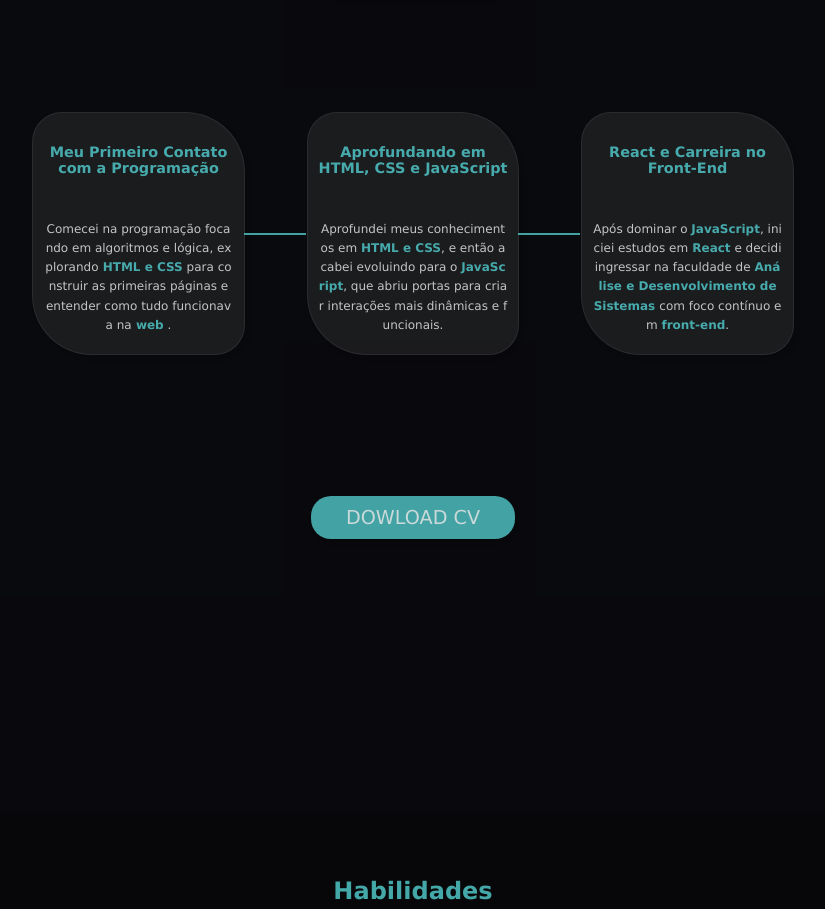
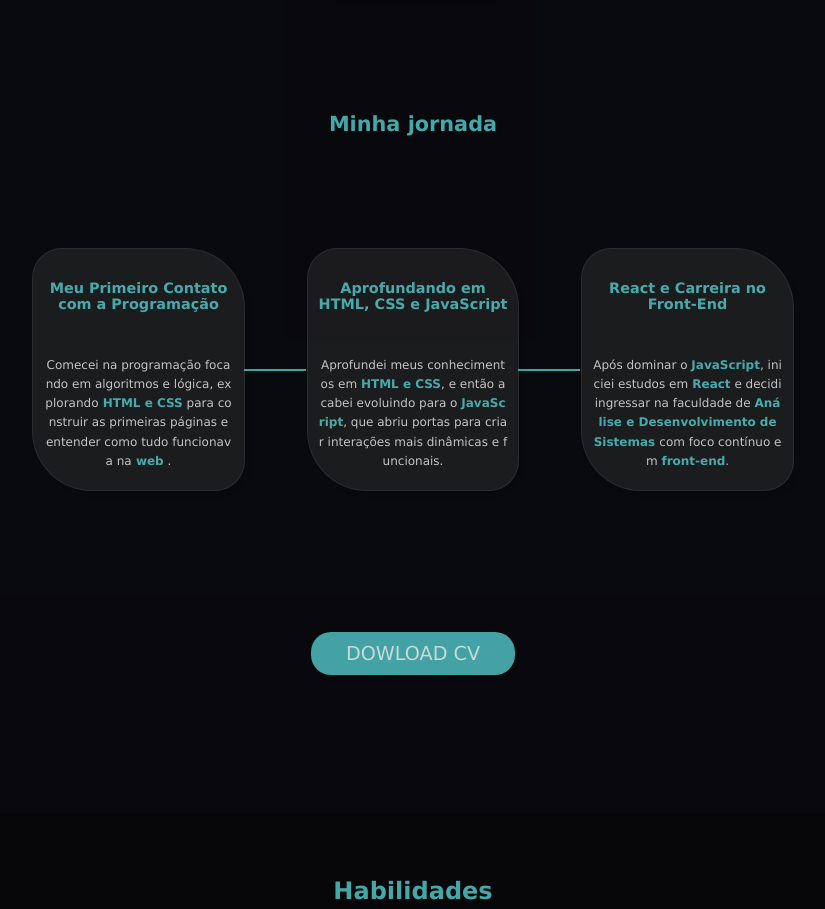
Before and after one commit to diegoramosds/projeto-portfolio, a React (Vite) app in the folder projeto-portfolio/: page / in a window 1280 px wide. Shown: the part 1437-2346 px from the top of the page, without its empty margins (227-1052 px from the left). Built offline with nearby package versions, Linux system fonts and the light colour scheme.

Commit message:
Página about

```diff
--- a/projeto-portfolio/src/pages/AboutMe/AboutMe.jsx
+++ b/projeto-portfolio/src/pages/AboutMe/AboutMe.jsx
@@ -23,8 +23,10 @@ const AboutMe = () => {
         <div className='image-container'>
           <img src={profileImage} alt="Foto de perfil"/>
         </div>
+         <div className='journey-title'>
+         <h3>Minha jornada</h3>
+         </div>
          <div className='about-memory'>
-
            <div className='memory-details' data-aos="fade-right" >
            <h6>Meu Primeiro Contato com a Programação</h6>
 
```
